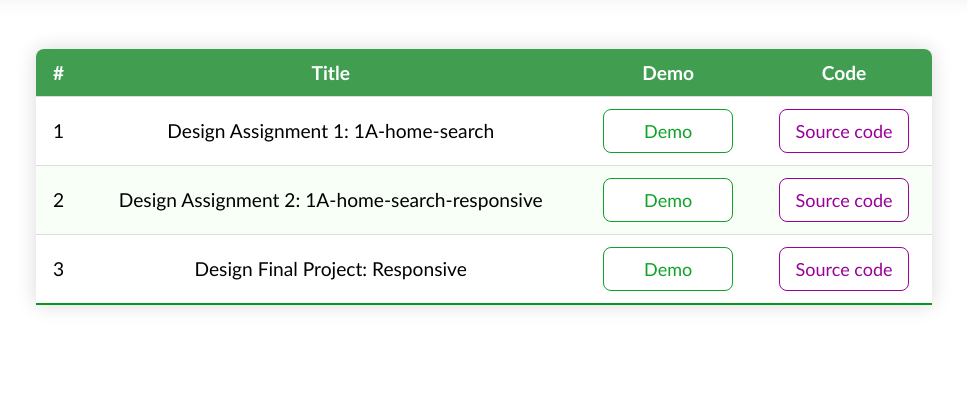
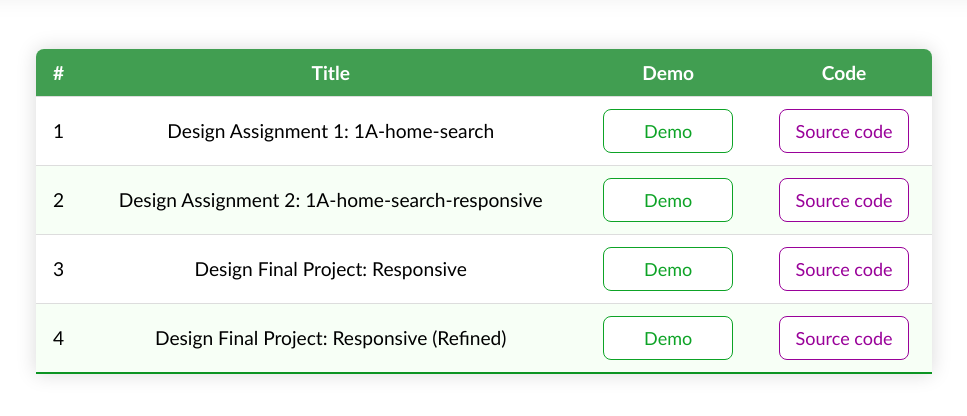
Before and after one commit to Ayushmdr5/ayushmdr5.github.io, a plain HTML site: page index.html in a window 1280 px wide. Shown: the part 80-496 px from the top of the page, without its empty margins (156-1123 px from the left). Drawn offline with Linux system fonts and the light colour scheme.

Commit message:
Add refined version of final design project

```diff
--- a/index.html
+++ b/index.html
@@ -60,6 +60,20 @@
           >
         </td>
       </tr>
+      <tr>
+        <td>4</td>
+        <td>Design Final Project: Responsive (Refined)</td>
+        <td>
+          <a href="https://ayushmdr5.github.io/Design-Final-assign-updated/"
+            ><button class="demo_btn">Demo</button></a
+          >
+        </td>
+        <td>
+          <a href="https://github.com/Ayushmdr5/Design-Final-assign-updated"
+            ><button class="code_btn">Source code</button></a
+          >
+        </td>
+      </tr>
     </table>
   </body>
 </html>
```
